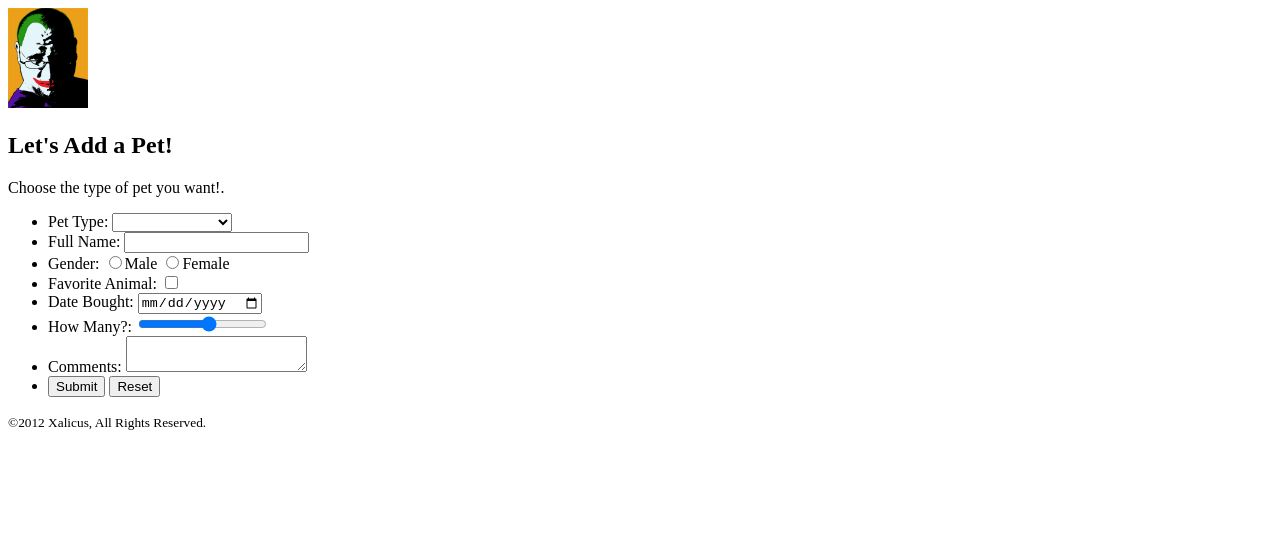
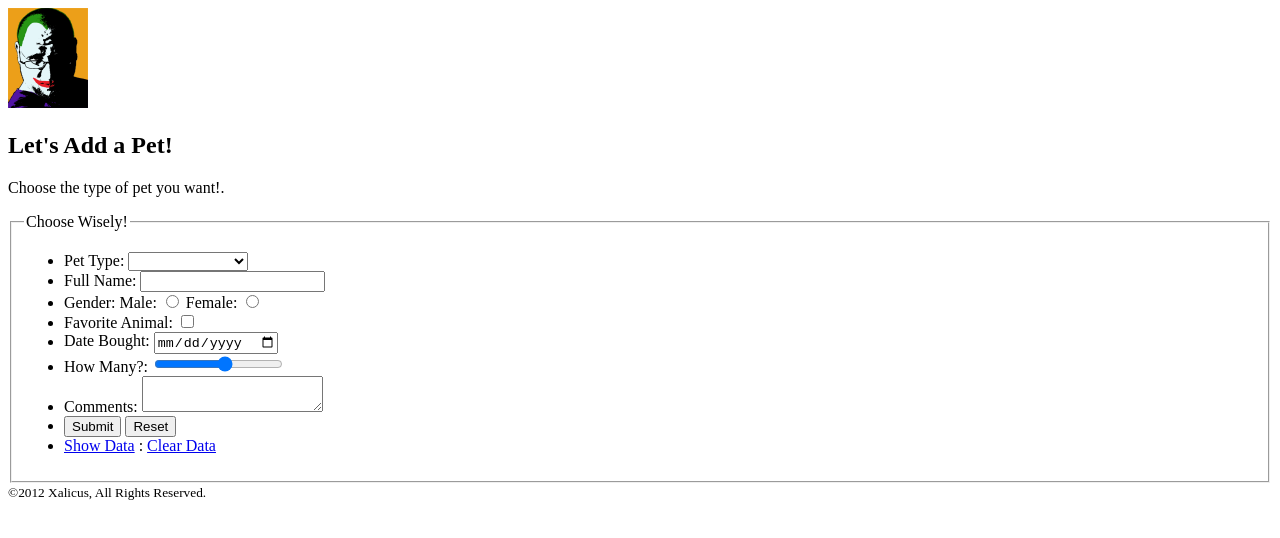
Before and after one commit to Xalicus/Ward_Kevin_Project1, a plain HTML site: page additem.html in a window 1280 px wide. Drawn offline with Linux system fonts and the light colour scheme.

Commit message:
I changed the list items by adding the for and id elements into each item.

```diff
--- a/additem.html
+++ b/additem.html
@@ -38,6 +38,8 @@ Name: Project 1
 		<h2>Let's Add a Pet!</h2>
 		<p>Choose the type of pet you want!.</p>
 		<form action="main.js" method="post">
+			<fieldset>
+				<legend>Choose Wisely!</legend>
 				<ul>
 					<li><label for="petType">Pet Type:</label>
 						<select name="petType" id="petType" size="1">
@@ -55,18 +57,20 @@ Name: Project 1
 						<input type="text" id="fullName" /></li>
 
 					<li>Gender:
-					<label><input type="radio" name="gender" value="male" />Male</label>
-					<label><input type="radio" name="gender" value="female" />Female</label></li>
+						<label for="male">Male: </label><input type="radio" name="gender" value="male" id="male" />
+						<label for="female">Female: </label><input type="radio" name="gender" value="female" id="female" /></li>
 
-				<li><label>Favorite Animal: <input type="checkbox" name="favorite" value="myFavAnimal" /></label></li>
+					<li><label for="faveAnim">Favorite Animal: </label><input type="checkbox" name="favorite" value="myFavAnimal" id="faveAnim" /></li>
 
-				<li><label>Date Bought: <input type="date" min="1" max="2099" /></label></li>
+					<li><label for="dateBought">Date Bought: </label><input type="date" min="1" max="2099" id="dateBought" /></li>
 
-				<li><label>How Many?: <input type="range" name="quantity" min="1" max="10" /></label></li>
+					<li><label for="howMany">How Many?: </label><input type="range" name="quantity" min="1" max="10" id="howMany"/></li>
 
-				<li><label>Comments: <textarea></textarea></label></li>
+					<li><label for="comments">Comments: </label><textarea id="comments"></textarea></li>
 					<li><input type="submit" /> <input type="reset" /></li>
+					<li><a href="#">Show Data</a> : <a href="#">Clear Data</a></li>
 				</ul>
+			</fieldset>
 		</form>
 		<!-- Footer -->
 		<footer>
```
Lines whose indentation alone changed are shown as unchanged.
